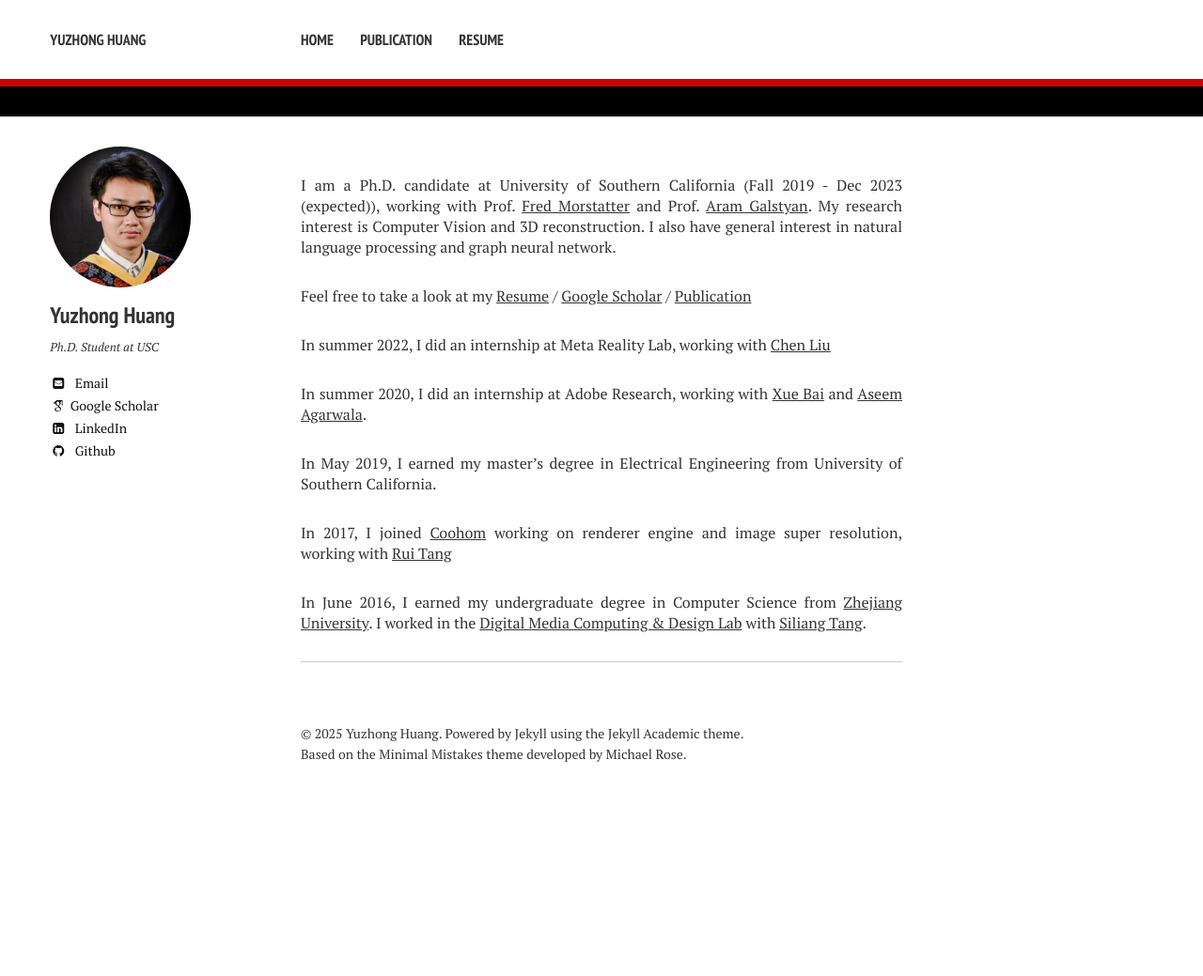
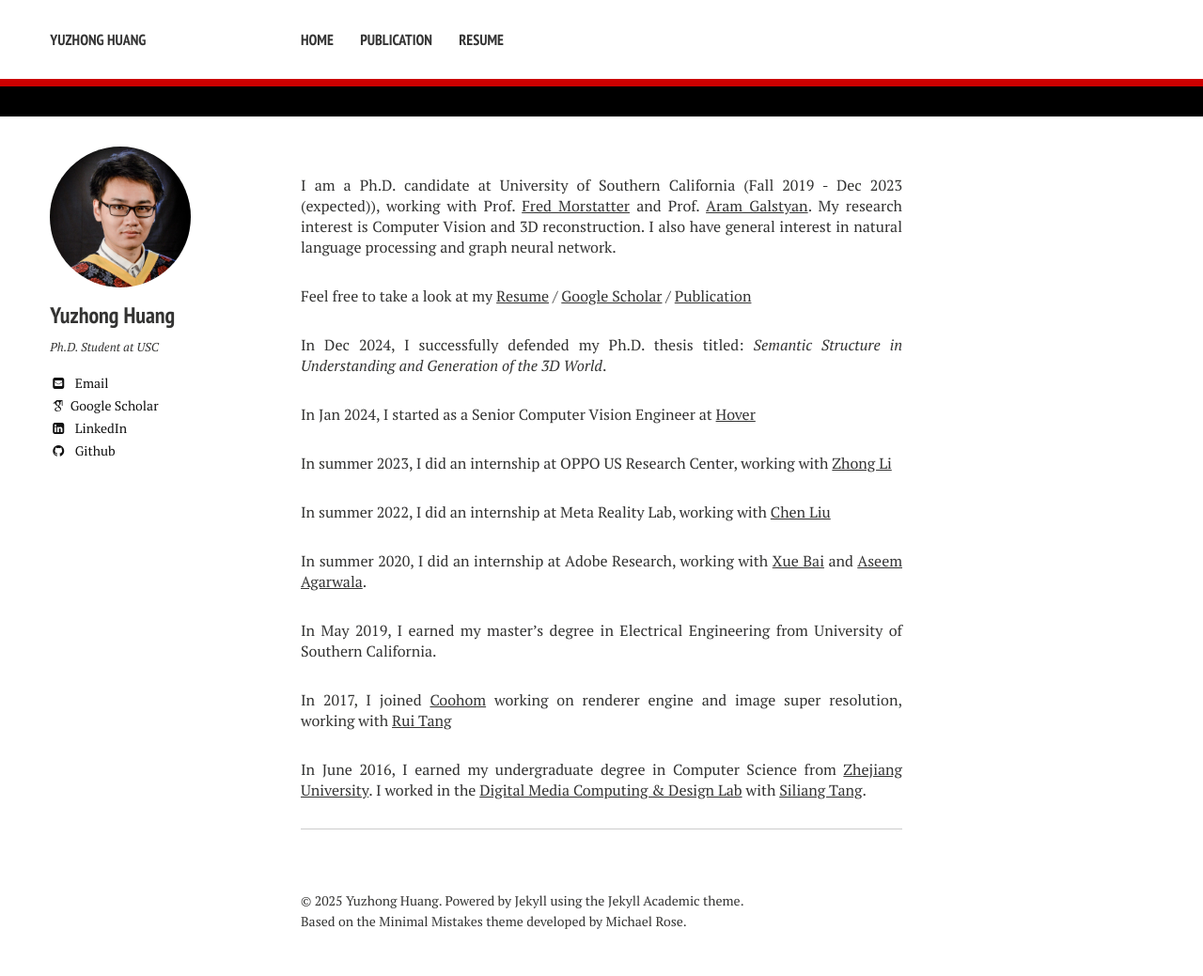
Before and after one commit to YuzhongHuangCS/yuzhonghuangcs.github.io, a Jekyll site: the page built from index.md, in a window 1280 px wide. Shown: the whole page at 94% size. Built offline with Jekyll 4.4.1, drawn with Linux system fonts in a browser that asks for light colours; some web fonts are replaced; before the commit the page ends 900 px from its top, so only the background shows below that.

Commit message:
update employment

```diff
--- a/index.md
+++ b/index.md
@@ -6,9 +6,15 @@ I am a Ph.D. candidate at University of Southern California (Fall 2019 - Dec 202
 
 Feel free to take a look at my [Resume](/assets/doc/Yuzhong_Huang_Resume.pdf) / [Google Scholar](https://scholar.google.fr/citations?user=l-LjJLkAAAAJ) / [Publication](/publication/)
 
-In summer 2022, I did an internship at Meta Reality Lab, working with [Chen Liu](http://art-programmer.github.io/)
+In Dec 2024, I successfully defended my Ph.D. thesis titled: *Semantic Structure in Understanding and Generation of the 3D World*.
 
-In summer 2020, I did an internship at Adobe Research, working with [Xue Bai](https://sites.google.com/view/xuebai/home) and [Aseem Agarwala](http://www.agarwala.org/).
+In Jan 2024, I started as a Senior Computer Vision Engineer at [Hover](https://hover.to/)
+
+In summer 2023, I did an internship at OPPO US Research Center, working with [Zhong Li](https://sites.google.com/site/lizhong19900216)
+
+In summer 2022, I did an internship at Meta Reality Lab, working with [Chen Liu](https://art-programmer.github.io/)
+
+In summer 2020, I did an internship at Adobe Research, working with [Xue Bai](https://sites.google.com/view/xuebai/home) and [Aseem Agarwala](https://www.agarwala.org/).
 
 In May 2019, I earned my master's degree in Electrical Engineering from University of Southern California.
 
```
